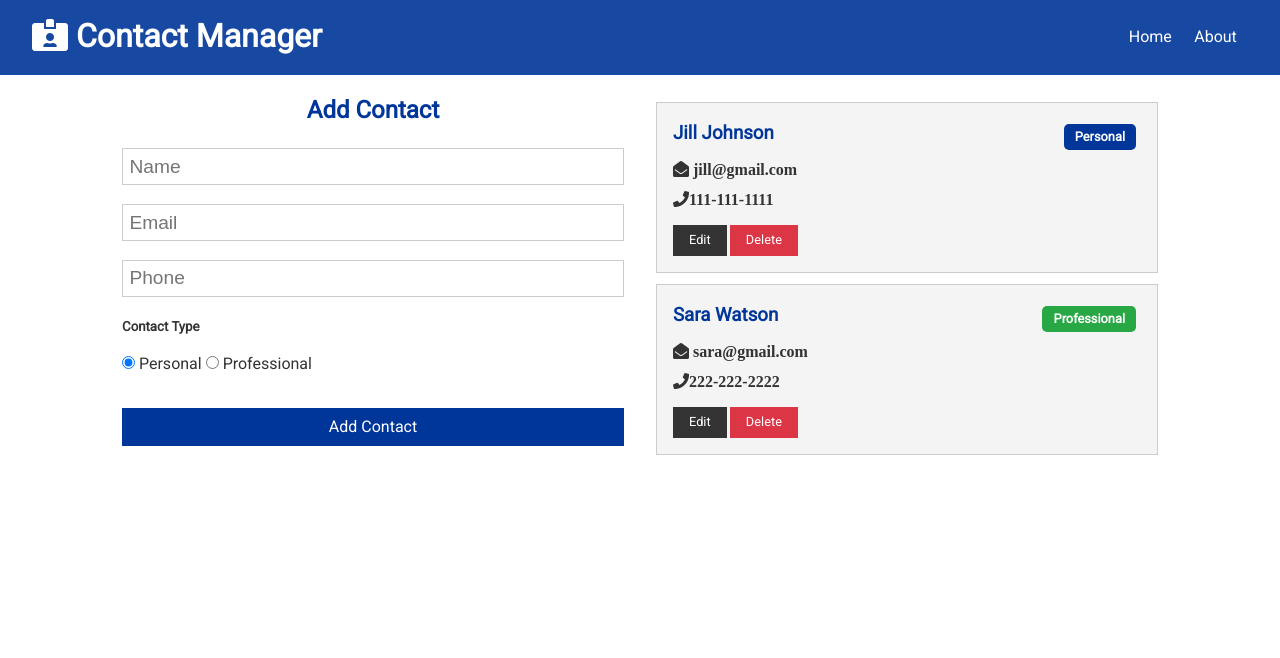
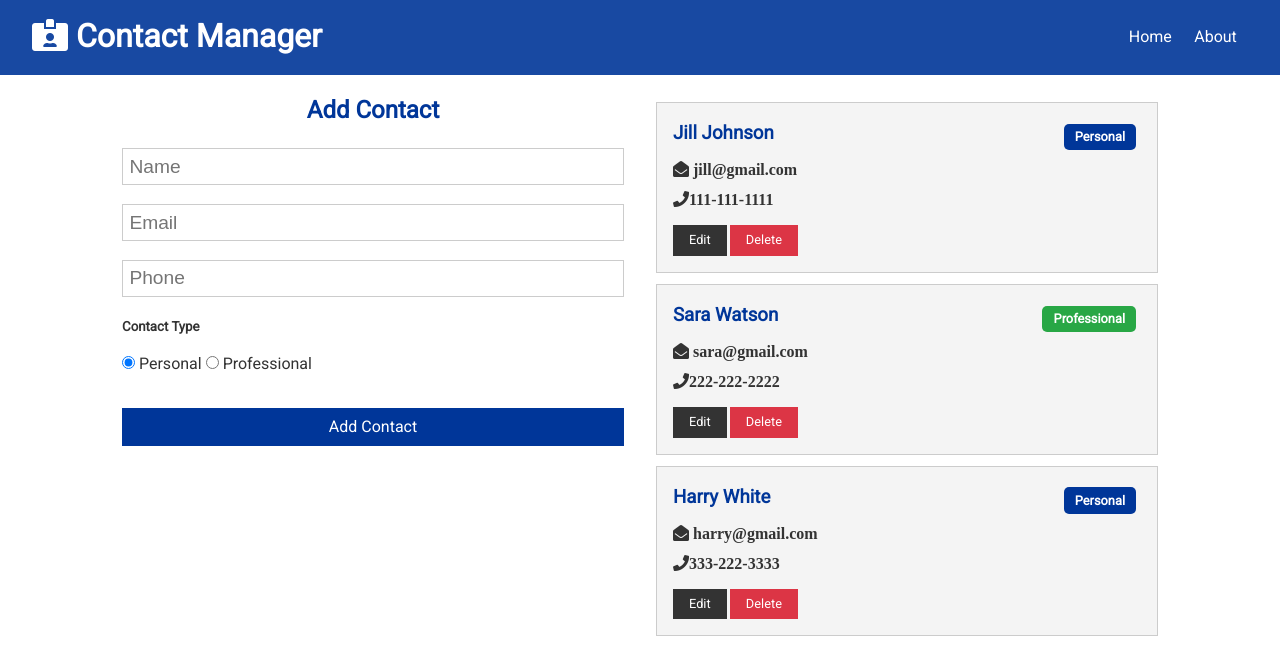
Before and after one commit to koyex1/vegi, a React (Create React App) app in the folder client/: page / in a window 1280 px wide. Shown: the top 658 px of the page. Built offline with nearby package versions, Linux system fonts and the light colour scheme.

Commit message:
update feature on dummy data complete

```diff
--- a/client/src/components/contacts/ContactForm.js
+++ b/client/src/components/contacts/ContactForm.js
@@ -1,8 +1,12 @@
-import React, { useState, useContext } from 'react';
+import React, { useState, useContext, useEffect } from 'react';
 import ContactContext from '../../context/contact/contactContext';
 
 const ContactForm = () => {
   const contactContext = useContext(ContactContext);
+
+  const { addContact, updateContact, current, clearCurrent } = useContext(
+    ContactContext
+  );
 
   const [contact, setContact] = useState({
     name: '',
@@ -13,23 +17,41 @@
 
   const { name, email, phone, type } = contact;
 
+  useEffect(() => {
+    if (current !== null) {
+      setContact(current);
+    } else {
+      setContact({
+        name: '',
+        email: '',
+        phone: '',
+        type: 'personal',
+      });
+    }
+  }, [contactContext, current]);
+
   const onChange = (e) =>
     setContact({ ...contact, [e.target.name]: e.target.value });
 
   const onSubmit = (e) => {
     e.preventDefault();
-    contactContext.addContact(contact);
-    setContact({
-      name: '',
-      email: '',
-      phone: '',
-      type: 'personal',
-    });
+    if (current === null) {
+      addContact(contact);
+    } else {
+      updateContact(contact);
+    }
+    clearAll();
+  };
+
+  const clearAll = () => {
+    clearCurrent();
   };
 
   return (
     <form onSubmit={onSubmit}>
-      <h2 className='text-primary'>Add Contact</h2>
+      <h2 className='text-primary'>
+        {current ? 'Edit Contact' : 'Add Contact'}
+      </h2>
       <input
         type='text'
         placeholder='Name'
@@ -71,10 +93,17 @@
       <div>
         <input
           type='submit'
-          value='Add Contact'
+          value={current ? 'Update Contact' : 'Add Contact'}
           className='btn btn-primary btn-block'
         />
       </div>
+      {current && (
+        <div>
+          <button className='btn btn-light btn-block' onClick={clearAll}>
+            Clear
+          </button>
+        </div>
+      )}
     </form>
   );
 };
--- a/client/src/components/contacts/ContactItem.js
+++ b/client/src/components/contacts/ContactItem.js
@@ -4,12 +4,13 @@
 
 const ContactItem = ({ contact }) => {
   const contactContext = useContext(ContactContext);
-  const { deleteContact } = contactContext;
+  const { deleteContact, setCurrent, clearCurrent } = contactContext;
 
   const { id, name, email, phone, type } = contact;
 
   const onDelete = () => {
     deleteContact(id);
+    clearCurrent();
   };
 
   return (
@@ -39,7 +40,12 @@
         )}
       </ul>
       <p>
-        <button className='btn btn-dark btn-sm'>Edit</button>
+        <button
+          className='btn btn-dark btn-sm'
+          onClick={() => setCurrent(contact)}
+        >
+          Edit
+        </button>
         <button className='btn btn-danger btn-sm' onClick={onDelete}>
           Delete
         </button>
--- a/client/src/context/contact/ContactState.js
+++ b/client/src/context/contact/ContactState.js
@@ -29,7 +29,15 @@
         phone: '222-222-2222',
         type: 'professional',
       },
+      {
+        id: 3,
+        name: 'Harry White',
+        email: 'harry@gmail.com',
+        phone: '333-222-3333',
+        type: 'personal',
+      },
     ],
+    current: null,
   };
 
   const [state, dispatch] = useReducer(contactReducer, initialState);
@@ -45,10 +53,18 @@
   };
 
   // Set Current Contact
+  const setCurrent = (contact) => {
+    dispatch({ type: SET_CURRENT, payload: contact });
+  };
 
   // Clear Current Contact
-
+  const clearCurrent = () => {
+    dispatch({ type: CLEAR_CURRENT });
+  };
   // Update Contact
+  const updateContact = (contact) => {
+    dispatch({ type: UPDATE_CONTACT, payload: contact });
+  };
 
   // Filter Contacts
 
@@ -58,8 +74,12 @@
     <ContactContext.Provider
       value={{
         contacts: state.contacts,
+        current: state.current,
         addContact,
         deleteContact,
+        updateContact,
+        setCurrent,
+        clearCurrent,
       }}
     >
       {props.children}
--- a/client/src/context/contact/contactReducer.js
+++ b/client/src/context/contact/contactReducer.js
@@ -23,6 +23,25 @@
         ),
       };
 
+    case SET_CURRENT:
+      return {
+        ...state,
+        current: action.payload,
+      };
+
+    case CLEAR_CURRENT:
+      return {
+        ...state,
+        current: null,
+      };
+
+    case UPDATE_CONTACT:
+      return {
+        ...state,
+        contacts: state.contacts.map((contact) =>
+          contact.id === action.payload.id ? action.payload : contact
+        ),
+      };
     default:
       return state;
   }
```
